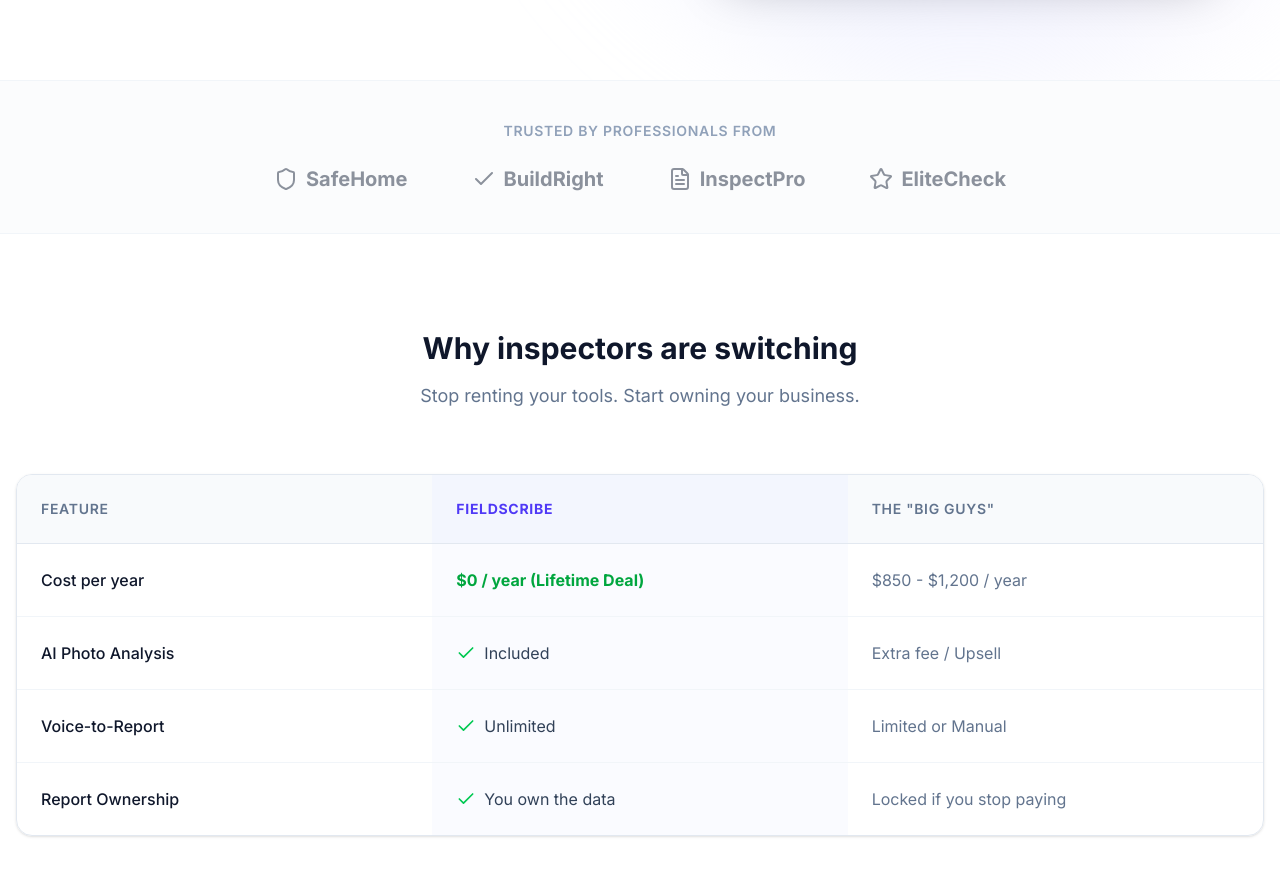
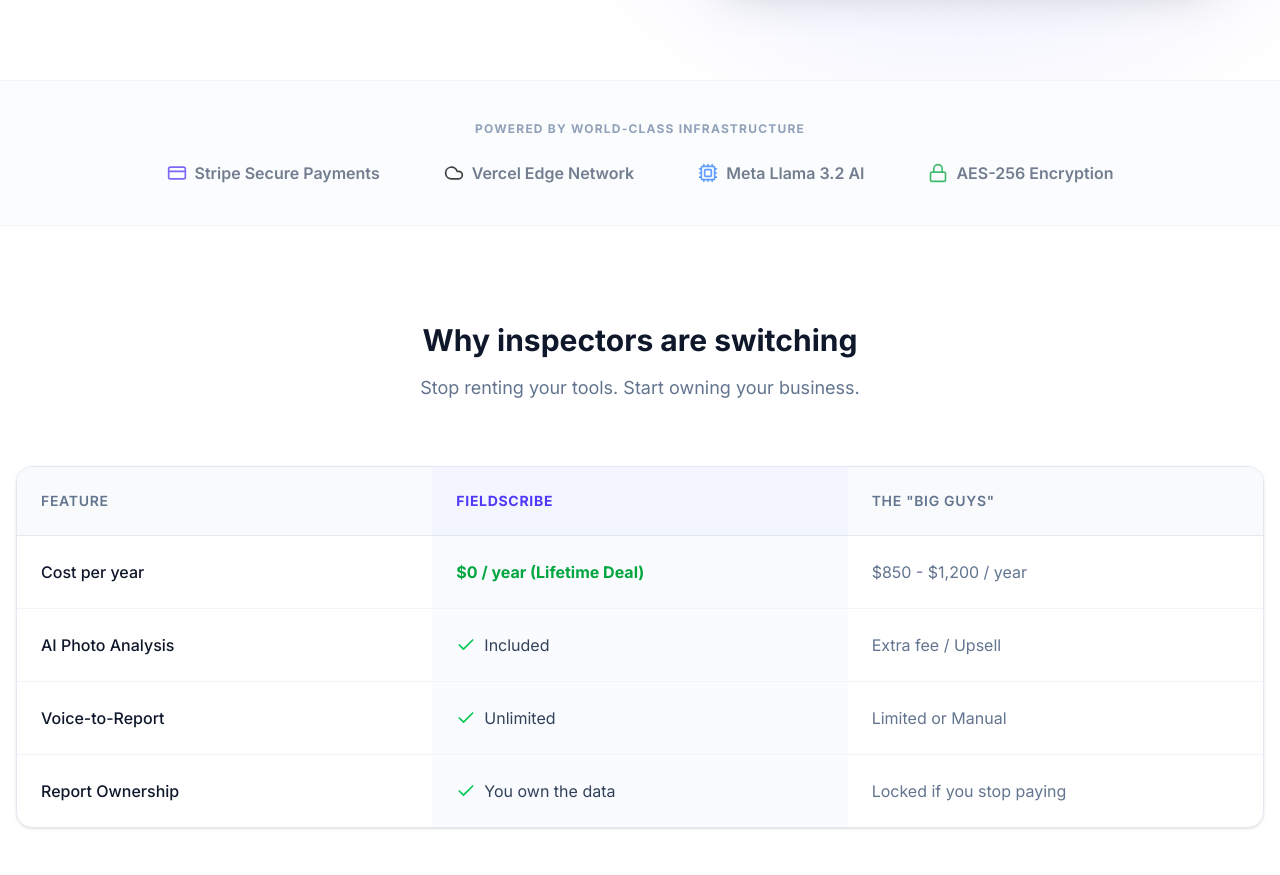
Before and after one commit to yaghiashraf/field-scribe, a Next.js app: page / in a window 1280 px wide. Shown: the part 840-1715 px from the top of the page. Built offline with nearby package versions, Linux system fonts and the light colour scheme; no server answers.

Commit message:
Replace fake logos with authentic 'Powered By' infrastructure section

```diff
--- a/app/page.tsx
+++ b/app/page.tsx
@@ -1,6 +1,6 @@
 import Image from "next/image";
 import Link from "next/link";
-import { Check, Shield, FileText, Camera, Mic, Star, ChevronDown, ArrowRight, Clock, DollarSign } from "lucide-react";
+import { Check, Shield, FileText, Camera, Mic, Star, ChevronDown, ArrowRight, Clock, DollarSign, Lock, Cloud, Cpu, CreditCard } from "lucide-react";
 import { ProductShowcase } from "./components/ProductShowcase";
 import { DynamicDemo } from "./components/DynamicDemo";
 import { CheckoutButton } from "./components/CheckoutButton";
@@ -150,32 +150,34 @@
         </div>
       </section>
 
-      {/* Social proof */}
+      {/* Powered By (Replaces fake social proof) */}
       <section className="py-10 border-y border-slate-100 bg-slate-50/50">
         <div className="max-w-7xl mx-auto px-4 text-center">
-          <p className="text-sm font-semibold text-slate-400 uppercase tracking-wider mb-6">
-            Trusted by professionals from
+          <p className="text-xs font-bold text-slate-400 uppercase tracking-widest mb-6">
+            Powered by world-class infrastructure
           </p>
-          <div className="flex flex-wrap justify-center gap-8 md:gap-16 opacity-50 hover:opacity-80 transition-opacity">
-            {[
-              { icon: Shield, label: "SafeHome" },
-              { icon: Check, label: "BuildRight" },
-              { icon: FileText, label: "InspectPro" },
-              { icon: Star, label: "EliteCheck" },
-            ].map(({ icon: Icon, label }) => (
-              <span
-                key={label}
-                className="text-xl font-bold text-slate-800 flex items-center gap-2"
-              >
-                <Icon className="w-6 h-6" />
-                {label}
-              </span>
-            ))}
+          <div className="flex flex-wrap justify-center gap-8 md:gap-16">
+            <div className="flex items-center gap-2 text-slate-600 font-semibold opacity-75">
+              <CreditCard className="w-5 h-5 text-indigo-600" />
+              <span>Stripe Secure Payments</span>
+            </div>
+            <div className="flex items-center gap-2 text-slate-600 font-semibold opacity-75">
+              <Cloud className="w-5 h-5 text-black" />
+              <span>Vercel Edge Network</span>
+            </div>
+            <div className="flex items-center gap-2 text-slate-600 font-semibold opacity-75">
+              <Cpu className="w-5 h-5 text-blue-500" />
+              <span>Meta Llama 3.2 AI</span>
+            </div>
+            <div className="flex items-center gap-2 text-slate-600 font-semibold opacity-75">
+              <Lock className="w-5 h-5 text-green-600" />
+              <span>AES-256 Encryption</span>
+            </div>
           </div>
         </div>
       </section>
 
-      {/* Comparison Table (New Section) */}
+      {/* Comparison Table */}
       <section id="comparison" className="py-24 bg-white">
         <div className="max-w-7xl mx-auto px-4">
           <div className="text-center max-w-3xl mx-auto mb-16">
@@ -219,7 +221,7 @@
         </div>
       </section>
 
-      {/* ROI Section (New Section) */}
+      {/* ROI Section */}
       <section className="py-24 bg-slate-900 text-white">
         <div className="max-w-7xl mx-auto px-4 grid lg:grid-cols-2 gap-16 items-center">
           <div>
```
